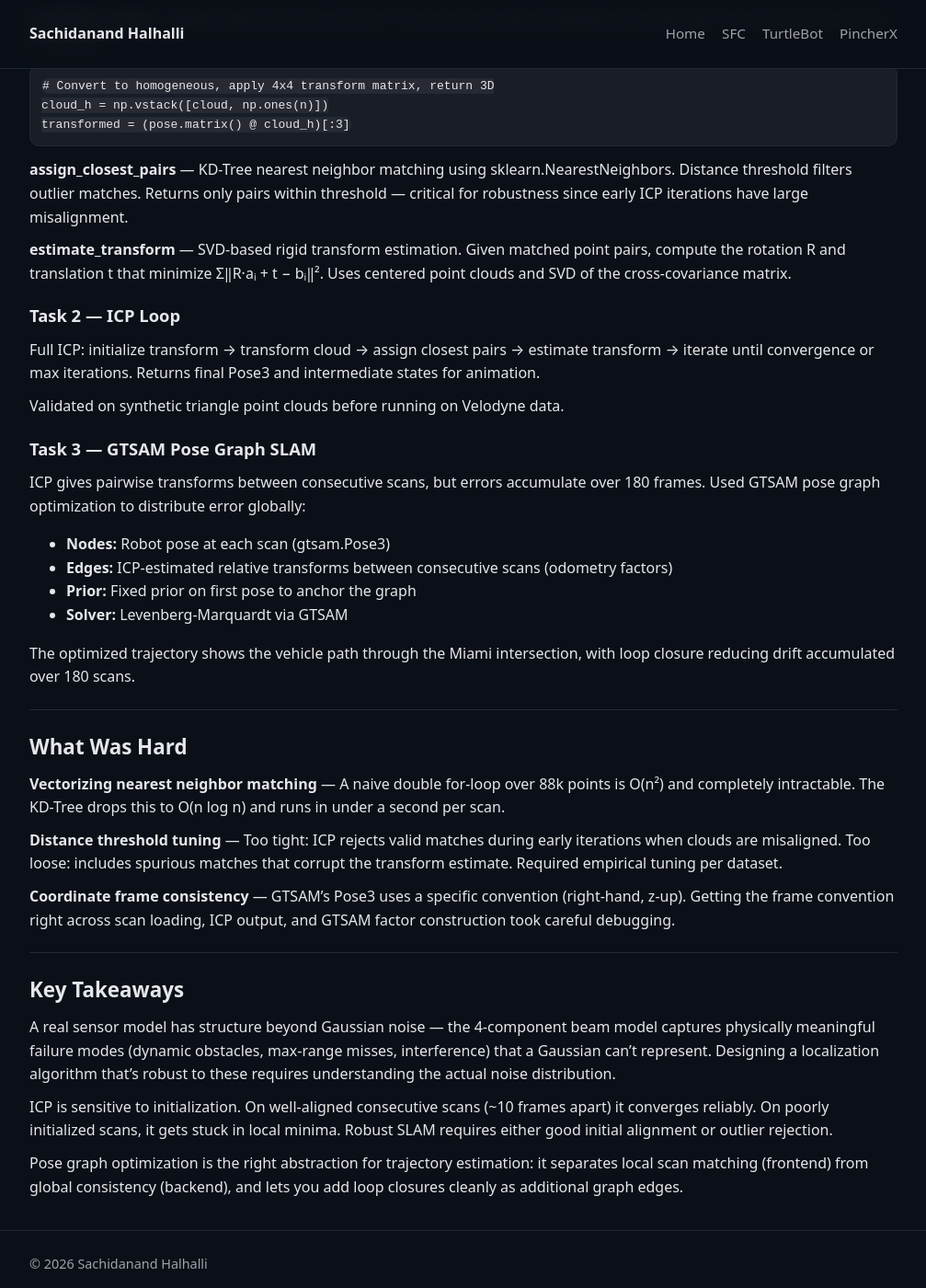
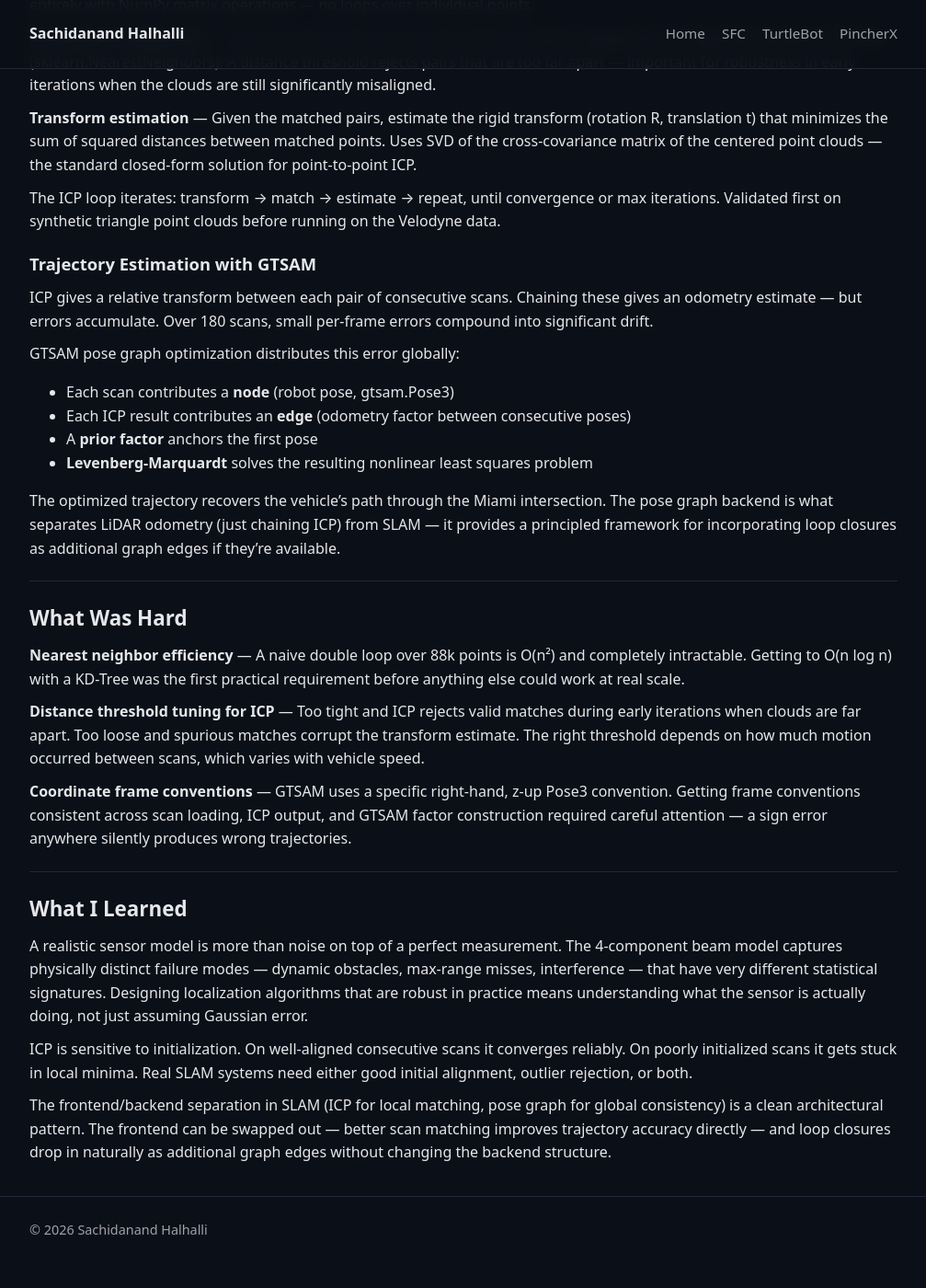
Before and after one commit to halhalli-s/halhalli-s.github.io, a Jekyll site: the page built from Projects/lidar_slam.md, in a window 1280 px wide and 1400 px high, scrolled down 1887 px. Shown: the whole window at 92% size, without its empty margins (136-1143 px from the left). Built offline with Jekyll 4.4.1, drawn with Linux system fonts in a browser that asks for light colours; after the commit the page ends 3259 px from its top, so only the background shows below that; some of the changed text lies outside the part shown.

Commit message:
Add files via upload

````diff
--- a/Projects/lidar_slam.md
+++ b/Projects/lidar_slam.md
@@ -10,119 +10,98 @@ title: LiDAR Sensor Modeling & Point Cloud SLAM
 
 ---
 
-## What This Is
+## Overview
 
-Two connected projects: building a 2D LiDAR sensor model from scratch (including realistic noise), then applying it to real-world Velodyne point clouds from an autonomous vehicle — implementing voxel grid downsampling, ICP scan matching, and GTSAM pose graph optimization to estimate the vehicle trajectory.
+This project covers two connected problems in mobile robotics: building a 2D LiDAR sensor model from the ground up, and using real Velodyne point cloud data to estimate a vehicle's trajectory through scan matching and pose graph optimization.
 
-Everything implemented from scratch. No Open3D or external point cloud libraries for the core algorithms.
+The sensor modeling work focused on understanding how real LiDAR sensors fail — not just adding Gaussian noise, but modeling the four physically distinct noise sources that affect range measurements in practice. The SLAM work used 180 real Velodyne scans from an Argo AI autonomous vehicle, implementing voxel grid downsampling, ICP scan alignment, and GTSAM-based trajectory estimation from scratch.
 
 ---
 
 ## Part 1 — 2D LiDAR Sensor Model
 
-### Ideal Ray Tracing Model
+### Ideal Ray Tracing
 
-Implemented a 2D LiDAR simulator using ray tracing on a 2D occupancy grid map. For each beam, march along the ray at a fixed resolution until hitting an occupied cell or reaching max range. Parameters: beam count, angular limits, range limits, range resolution.
+The starting point was a clean 2D LiDAR simulator using ray tracing on an occupancy grid. For each beam angle, the sensor marches along the ray at a fixed resolution until it hits an occupied cell or reaches max range, returning the measured distance. Configurable parameters: beam count, angular limits, range limits, range resolution.
 
-```python
-class Lidar2D(SensorModel):
-    # num_beams, range_resolution, range_limits, angle_limits
-    # For each beam angle: march ray, return range at first occupied hit
-```
+Integrated with the `gym-neu-racing` mobile robot simulator and validated against ground truth state — the sensor output matched expected geometry across a range of robot poses.
 
-Integrated with the `gym-neu-racing` mobile robot simulator and validated against ground truth state.
+### Gaussian Noise
 
-### Gaussian Noise Model
-
-Extended to `Lidar2DGaussian` — adds zero-mean Gaussian noise to range readings with configurable variance. Models sensor measurement uncertainty.
+Extended to include zero-mean Gaussian noise on range readings. This is the standard simplification used in many robotics textbooks — useful as a baseline, but not representative of how real LiDAR sensors actually fail.
 
 ### Realistic 4-Component Noise Model
 
-Implemented `Lidar2DRealistic` using the beam model from Thrun's Probabilistic Robotics — a weighted mixture of four noise sources:
+The more interesting extension was implementing the beam model from Thrun's *Probabilistic Robotics* — a weighted mixture of four physically motivated noise sources:
 
-| Component | Models |
+| Component | Physical Source |
 |---|---|
 | **p_hit** (Gaussian) | Correct measurement with sensor noise |
-| **p_short** (exponential decay) | Short readings from dynamic obstacles |
-| **p_max** (uniform spike at max range) | Missed detections, glass, fog |
-| **p_rand** (uniform) | Random electronic interference |
+| **p_short** (exponential decay) | Short readings from dynamic obstacles, other robots |
+| **p_max** (spike at max range) | Missed detections — glass, fog, specular surfaces |
+| **p_rand** (uniform) | Random electronic interference, crosstalk |
 
-The final range measurement is sampled from this mixture PDF. Parameters w_hit, w_short, w_max, w_rand must sum to 1.0.
+The final range measurement is sampled from this mixture. The weights (w_hit, w_short, w_max, w_rand) must sum to 1.0 and are tunable per sensor.
 
-This produces qualitatively different behavior from simple Gaussian noise — the heavy tail from p_rand and p_max creates outliers that a downstream localization algorithm must handle robustly.
+The difference from simple Gaussian noise is significant in practice. The heavy tails from p_rand and p_max produce outliers that a downstream localization algorithm has to handle robustly — a Gaussian model would never generate them, so a filter designed against Gaussian noise can fail badly on real sensor data.
 
 ---
 
-## Part 2 — Point Cloud SLAM on Velodyne Data
+## Part 2 — Point Cloud SLAM on Real Velodyne Data
 
 ### Dataset
 
-180 Velodyne HDL-64E point cloud scans (~88,000 points/scan) from Argo AI's autonomous driving dataset, captured in Miami over 18 seconds. The vehicle starts stationary at a T-intersection, then navigates through urban traffic.
+180 Velodyne HDL-64E point cloud scans (~88,000 points/scan) from Argo AI's autonomous driving dataset, captured in Miami over 18 seconds. The vehicle starts stationary at a T-intersection, waits for traffic, then navigates through the intersection. Real urban driving data — moving vehicles, pedestrians, varying point density.
 
-### Task 0 — Voxel Grid Downsampling
+### Downsampling
 
-88k points per scan is too dense for real-time ICP. Implemented voxel grid downsampling from scratch:
+88,000 points per scan is too dense for practical scan matching. Before running ICP, each scan is downsampled using a voxel grid implemented from scratch — no Open3D or external point cloud libraries.
 
-1. Divide 3D space into voxels of configurable leaf size
-2. For each occupied voxel, replace all points with the centroid
-3. Discard remaining points
+The idea: divide 3D space into cubes of a fixed leaf size, and replace all points in each occupied cube with their centroid. At leaf_size=0.5m, this reduces 88k points to roughly 3–5k while preserving the geometry of walls, vehicles, and road surfaces. Tested across leaf sizes from 0.1m to 2.0m to understand the tradeoff between density and shape preservation.
 
-```python
-def voxel_grid_downsampling(cloud, leaf_size=0.1):
-    voxel_indices = np.floor(cloud / leaf_size).astype(int)
-    # group by voxel index, take centroid of each group
-```
+### Scan Matching with ICP
 
-At leaf_size=0.5m, reduces 88k points to ~3-5k while preserving geometry. Tested across leaf sizes 0.1–2.0m and verified shape preservation visually.
+With downsampled scans, consecutive frames are aligned using Iterative Closest Point — implemented fully from scratch using NumPy and GTSAM.
 
-### Task 1 — ICP from Scratch
+The three core components:
 
-Implemented all ICP components:
+**Point cloud transformation** — Given a gtsam.Pose3, apply it to each point using homogeneous coordinates. Vectorized entirely with NumPy matrix operations — no loops over individual points.
 
-**transform_cloud** — Apply a gtsam.Pose3 transform to each point using homogeneous coordinates. Vectorized with NumPy (no loops):
-```python
-# Convert to homogeneous, apply 4x4 transform matrix, return 3D
-cloud_h = np.vstack([cloud, np.ones(n)])
-transformed = (pose.matrix() @ cloud_h)[:3]
-```
+**Closest pair assignment** — For each point in the source cloud, find its nearest neighbor in the target cloud using a KD-Tree (sklearn.NearestNeighbors). A distance threshold rejects pairs that are too far apart — important for robustness in early iterations when the clouds are still significantly misaligned.
 
-**assign_closest_pairs** — KD-Tree nearest neighbor matching using sklearn.NearestNeighbors. Distance threshold filters outlier matches. Returns only pairs within threshold — critical for robustness since early ICP iterations have large misalignment.
+**Transform estimation** — Given the matched pairs, estimate the rigid transform (rotation R, translation t) that minimizes the sum of squared distances between matched points. Uses SVD of the cross-covariance matrix of the centered point clouds — the standard closed-form solution for point-to-point ICP.
 
-**estimate_transform** — SVD-based rigid transform estimation. Given matched point pairs, compute the rotation R and translation t that minimize Σ‖R·aᵢ + t − bᵢ‖². Uses centered point clouds and SVD of the cross-covariance matrix.
+The ICP loop iterates: transform → match → estimate → repeat, until convergence or max iterations. Validated first on synthetic triangle point clouds before running on the Velodyne data.
 
-### Task 2 — ICP Loop
+### Trajectory Estimation with GTSAM
 
-Full ICP: initialize transform → transform cloud → assign closest pairs → estimate transform → iterate until convergence or max iterations. Returns final Pose3 and intermediate states for animation.
+ICP gives a relative transform between each pair of consecutive scans. Chaining these gives an odometry estimate — but errors accumulate. Over 180 scans, small per-frame errors compound into significant drift.
 
-Validated on synthetic triangle point clouds before running on Velodyne data.
+GTSAM pose graph optimization distributes this error globally:
 
-### Task 3 — GTSAM Pose Graph SLAM
+- Each scan contributes a **node** (robot pose, gtsam.Pose3)
+- Each ICP result contributes an **edge** (odometry factor between consecutive poses)
+- A **prior factor** anchors the first pose
+- **Levenberg-Marquardt** solves the resulting nonlinear least squares problem
 
-ICP gives pairwise transforms between consecutive scans, but errors accumulate over 180 frames. Used GTSAM pose graph optimization to distribute error globally:
-
-- **Nodes:** Robot pose at each scan (gtsam.Pose3)
-- **Edges:** ICP-estimated relative transforms between consecutive scans (odometry factors)
-- **Prior:** Fixed prior on first pose to anchor the graph
-- **Solver:** Levenberg-Marquardt via GTSAM
-
-The optimized trajectory shows the vehicle path through the Miami intersection, with loop closure reducing drift accumulated over 180 scans.
+The optimized trajectory recovers the vehicle's path through the Miami intersection. The pose graph backend is what separates LiDAR odometry (just chaining ICP) from SLAM — it provides a principled framework for incorporating loop closures as additional graph edges if they're available.
 
 ---
 
 ## What Was Hard
 
-**Vectorizing nearest neighbor matching** — A naive double for-loop over 88k points is O(n²) and completely intractable. The KD-Tree drops this to O(n log n) and runs in under a second per scan.
+**Nearest neighbor efficiency** — A naive double loop over 88k points is O(n²) and completely intractable. Getting to O(n log n) with a KD-Tree was the first practical requirement before anything else could work at real scale.
 
-**Distance threshold tuning** — Too tight: ICP rejects valid matches during early iterations when clouds are misaligned. Too loose: includes spurious matches that corrupt the transform estimate. Required empirical tuning per dataset.
+**Distance threshold tuning for ICP** — Too tight and ICP rejects valid matches during early iterations when clouds are far apart. Too loose and spurious matches corrupt the transform estimate. The right threshold depends on how much motion occurred between scans, which varies with vehicle speed.
 
-**Coordinate frame consistency** — GTSAM's Pose3 uses a specific convention (right-hand, z-up). Getting the frame convention right across scan loading, ICP output, and GTSAM factor construction took careful debugging.
+**Coordinate frame conventions** — GTSAM uses a specific right-hand, z-up Pose3 convention. Getting frame conventions consistent across scan loading, ICP output, and GTSAM factor construction required careful attention — a sign error anywhere silently produces wrong trajectories.
 
 ---
 
-## Key Takeaways
+## What I Learned
 
-A real sensor model has structure beyond Gaussian noise — the 4-component beam model captures physically meaningful failure modes (dynamic obstacles, max-range misses, interference) that a Gaussian can't represent. Designing a localization algorithm that's robust to these requires understanding the actual noise distribution.
+A realistic sensor model is more than noise on top of a perfect measurement. The 4-component beam model captures physically distinct failure modes — dynamic obstacles, max-range misses, interference — that have very different statistical signatures. Designing localization algorithms that are robust in practice means understanding what the sensor is actually doing, not just assuming Gaussian error.
 
-ICP is sensitive to initialization. On well-aligned consecutive scans (~10 frames apart) it converges reliably. On poorly initialized scans, it gets stuck in local minima. Robust SLAM requires either good initial alignment or outlier rejection.
+ICP is sensitive to initialization. On well-aligned consecutive scans it converges reliably. On poorly initialized scans it gets stuck in local minima. Real SLAM systems need either good initial alignment, outlier rejection, or both.
 
-Pose graph optimization is the right abstraction for trajectory estimation: it separates local scan matching (frontend) from global consistency (backend), and lets you add loop closures cleanly as additional graph edges.
+The frontend/backend separation in SLAM (ICP for local matching, pose graph for global consistency) is a clean architectural pattern. The frontend can be swapped out — better scan matching improves trajectory accuracy directly — and loop closures drop in naturally as additional graph edges without changing the backend structure.
````
